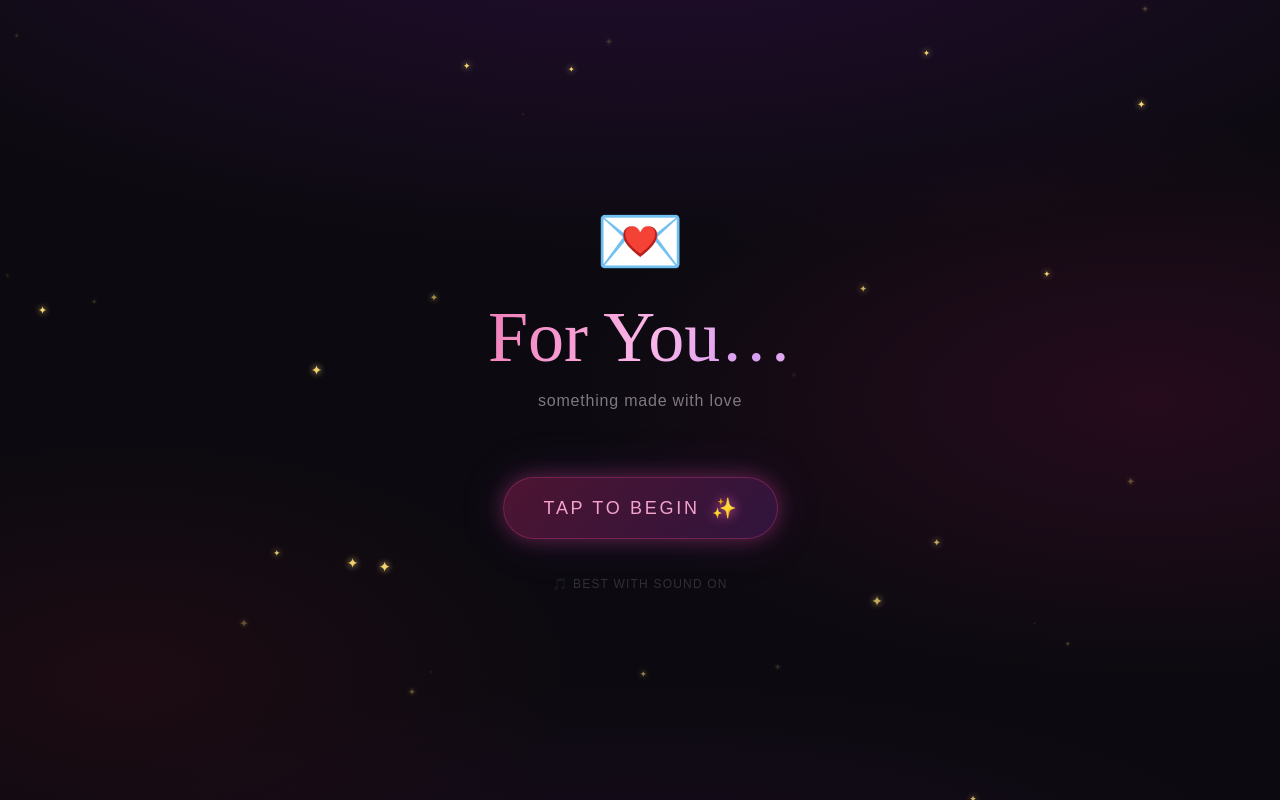
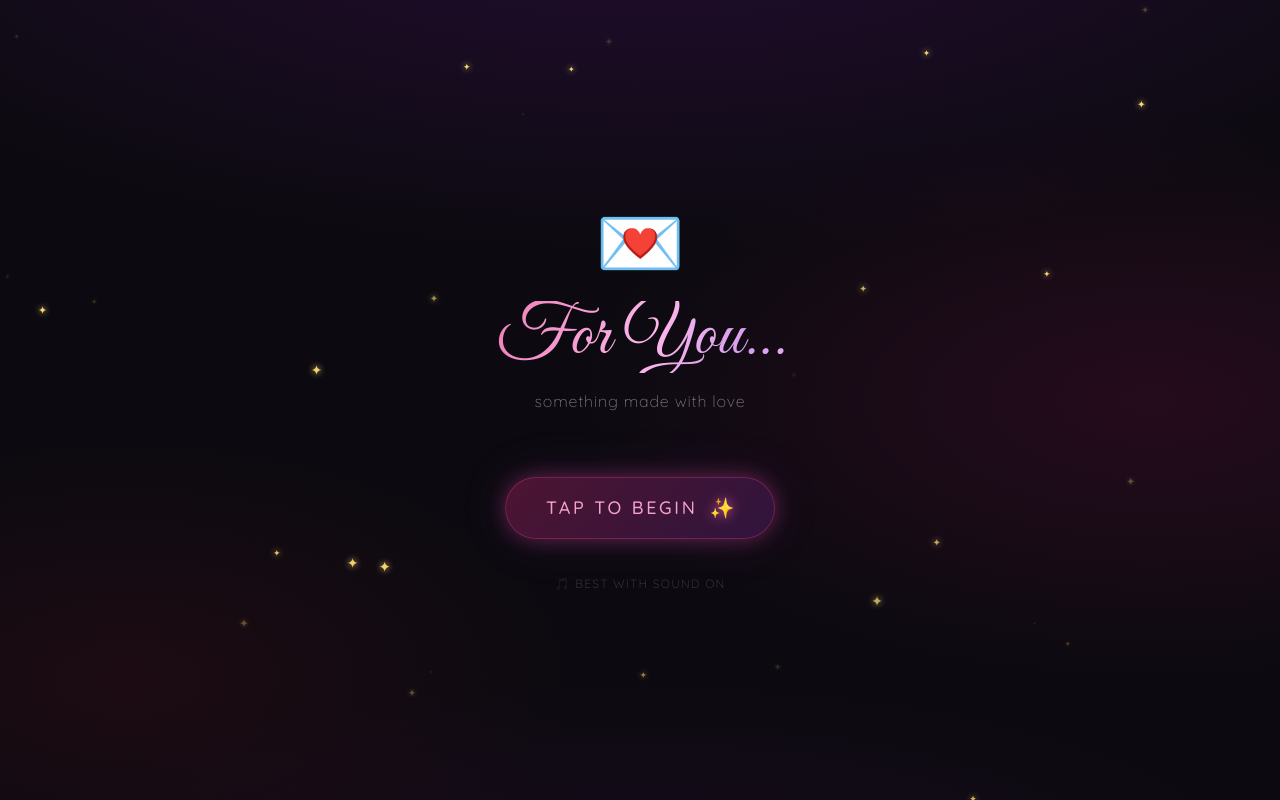
Before and after one commit to BoddigaSaikrishna/Birthday, a React (Vite) app: page / in a window 1280 px wide. Built offline with nearby package versions, Linux system fonts and the light colour scheme; the HTML template or start-up script is replaced by a standard one.

Commit message:
Fix: Resolve CSS warning & clean up unused preloads in MusicPlayer

```diff
--- a/src/components/MusicPlayer.tsx
+++ b/src/components/MusicPlayer.tsx
@@ -12,7 +12,6 @@ const SONG_URLS = [
   "/Music/Tum Hi Ho Aashiqui 2 128 Kbps.mp3",
   "/Music/Eye.mp3",
   "/Music/Urike Urike (mp3cut.net).mp3",
-  "/Music/Krishna.mp4",
   "/Music/krishna.mp3",
   "/Music/Ottesi cheputhunna.mp4",
   "/Music/Magadhera.mp3",
--- a/src/index.css
+++ b/src/index.css
@@ -1,8 +1,8 @@
+@import url('https://fonts.googleapis.com/css2?family=Cormorant+Garamond:ital,wght@0,300;0,400;0,500;0,600;1,300;1,400&family=Quicksand:wght@300;400;500;600&family=Great+Vibes&display=swap');
+
 @tailwind base;
 @tailwind components;
 @tailwind utilities;
-
-@import url('https://fonts.googleapis.com/css2?family=Cormorant+Garamond:ital,wght@0,300;0,400;0,500;0,600;1,300;1,400&family=Quicksand:wght@300;400;500;600&family=Great+Vibes&display=swap');
 
 @layer base {
   :root {
```
